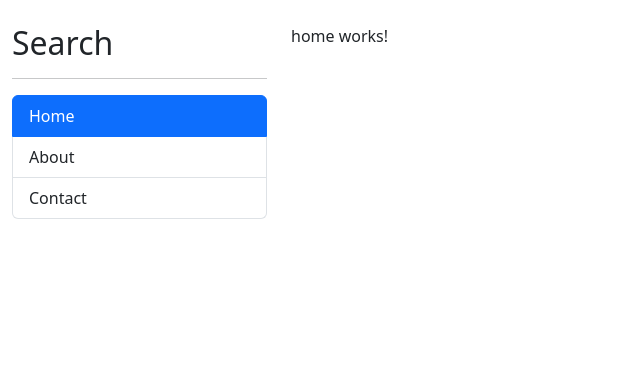
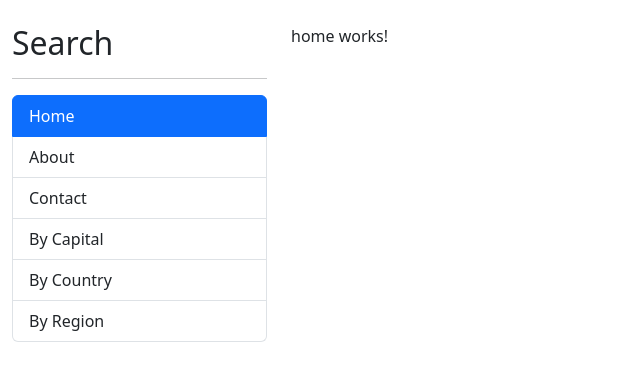
Before and after one commit to moive/countryApp, an Angular app: page / in a window 1280 px wide. Shown: the top 380 px of the page, without its empty margins (0-640 px from the left). Built offline with nearby package versions, Linux system fonts and the light colour scheme.

Commit message:
lazyLoad

```diff
--- a/src/app/app-routing.module.ts
+++ b/src/app/app-routing.module.ts
@@ -18,6 +18,11 @@ const routes: Routes = [
     component: ContactComponent,
   },
   {
+    path: 'countries',
+    loadChildren: () =>
+      import('./countries/countries.module').then((m) => m.CountriesModule),
+  },
+  {
     path: '**',
     redirectTo: '',
   },
--- a/src/app/shared/sidebar/sidebar.component.html
+++ b/src/app/shared/sidebar/sidebar.component.html
@@ -15,4 +15,25 @@
   <li class="list-group-item" routerLink="contact" routerLinkActive="active">
     Contact
   </li>
+  <li
+    class="list-group-item"
+    routerLink="countries/by-capital"
+    routerLinkActive="active"
+  >
+    By Capital
+  </li>
+  <li
+    class="list-group-item"
+    routerLink="countries/by-country"
+    routerLinkActive="active"
+  >
+    By Country
+  </li>
+  <li
+    class="list-group-item"
+    routerLink="countries/by-region"
+    routerLinkActive="active"
+  >
+    By Region
+  </li>
 </ul>
```
